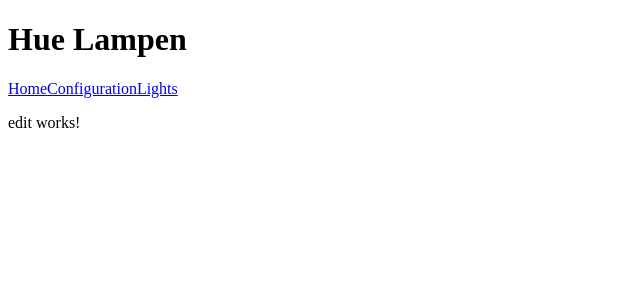
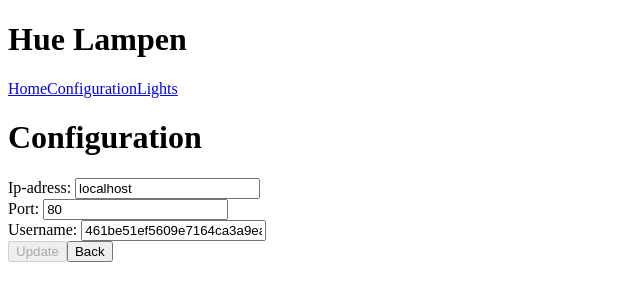
Before and after one commit to RVorthoren/hueLampAppAngular2, an Angular app: page /configuration in a window 1280 px wide. Both pictures are taken after a click on the button "Edit". Shown: the top 300 px of the page, without its empty margins (0-640 px from the left). Built offline with nearby package versions, Linux system fonts and the light colour scheme.

Commit message:
Edited html file

```diff
--- a/src/app/configuration/config.service.ts
+++ b/src/app/configuration/config.service.ts
@@ -17,4 +17,8 @@
   getConfig(): Promise<Config> {
     return Promise.resolve(this.config);
   }
+
+  updateConfig(newConfig: Config): void {
+    this.config = newConfig;
+  }
 }
--- a/src/app/configuration/edit/edit.component.html
+++ b/src/app/configuration/edit/edit.component.html
@@ -1,3 +1,32 @@
-<p>
-  edit works!
-</p>
+<h1>
+  Configuration
+</h1>
+
+<div>
+  Ip-adress: <input
+        type="text"
+        [(ngModel)]="config.ip"
+        (ngModelChange)="edit()"
+        title="ip-edit"/>
+</div>
+
+<div>
+  Port: <input
+        type="number"
+        [(ngModel)]="config.port"
+        (ngModelChange)="edit()"
+        title="port-edit"/>
+</div>
+
+<div>
+  Username: <input
+        type="text"
+        [(ngModel)]="config.username"
+        (ngModelChange)="edit()"
+        title="username-edit"/>
+</div>
+
+<div>
+  <input type="button" (click)="update()" value="Update" [disabled]="!edited">
+  <input type="button" (click)="back()" value="Back">
+</div>
--- a/src/app/configuration/edit/edit.component.ts
+++ b/src/app/configuration/edit/edit.component.ts
@@ -1,4 +1,7 @@
 import { Component, OnInit } from '@angular/core';
+import { Location } from '@angular/common';
+import { ConfigService } from '../config.service';
+import { Config } from '../../config';
 
 @Component({
   selector: 'app-edit',
@@ -7,9 +10,34 @@
 })
 export class EditComponent implements OnInit {
 
-  constructor() { }
+  private config: Config;
+  private edited: Boolean;
+
+  constructor(
+    private location: Location,
+    private configService: ConfigService
+  ) {
+    this.edited = false;
+    this.config = new Config();
+  }
 
   ngOnInit() {
+    this.configService.getConfig().then(configObject => {
+      this.config = Object.assign({}, configObject);
+      this.edited = false;
+    })
   }
 
+  edit() {
+    this.edited = true;
+  }
+
+  update() {
+    this.configService.updateConfig(this.config);
+    this.edited = false;
+  }
+
+  back() {
+    this.location.back();
+  }
 }
```
